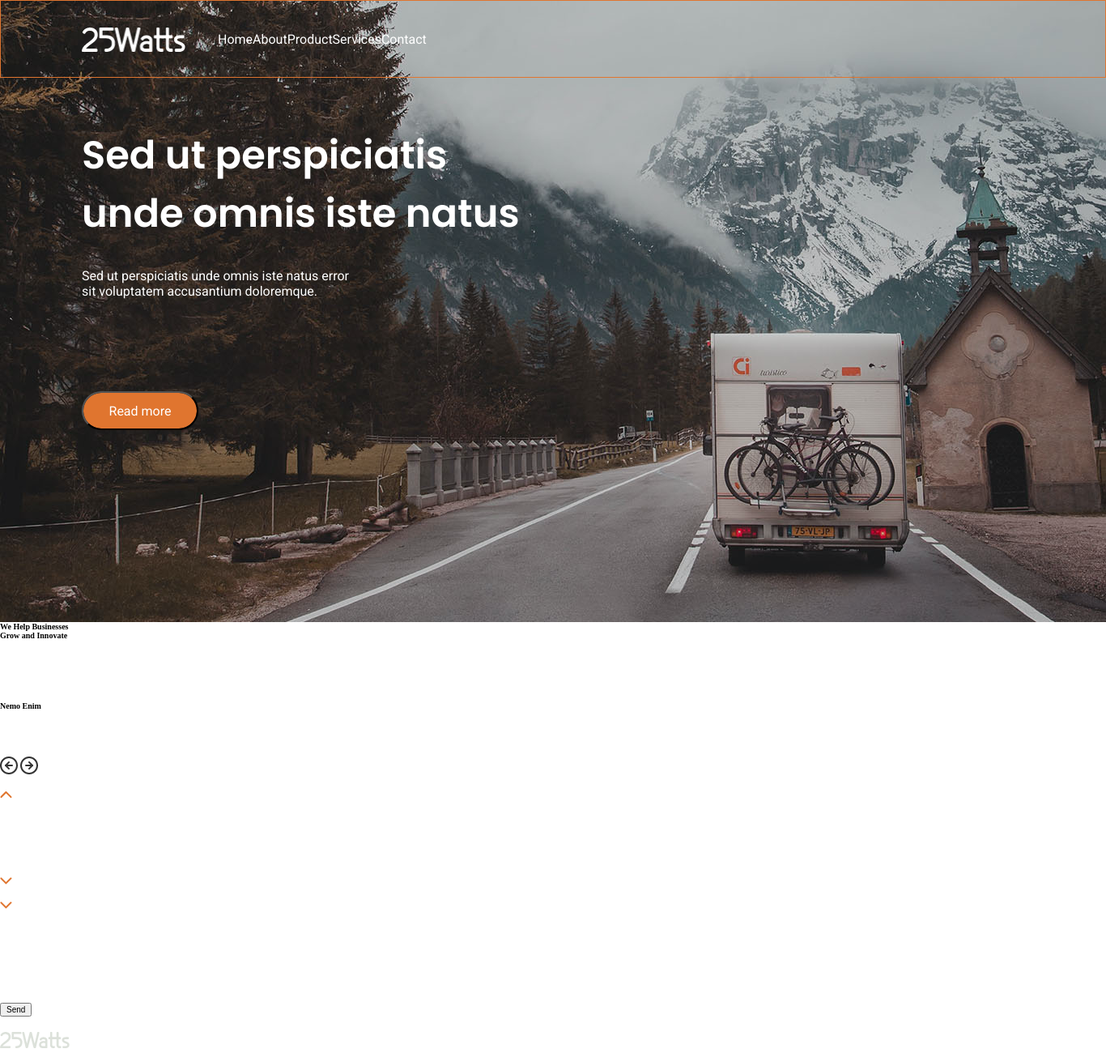
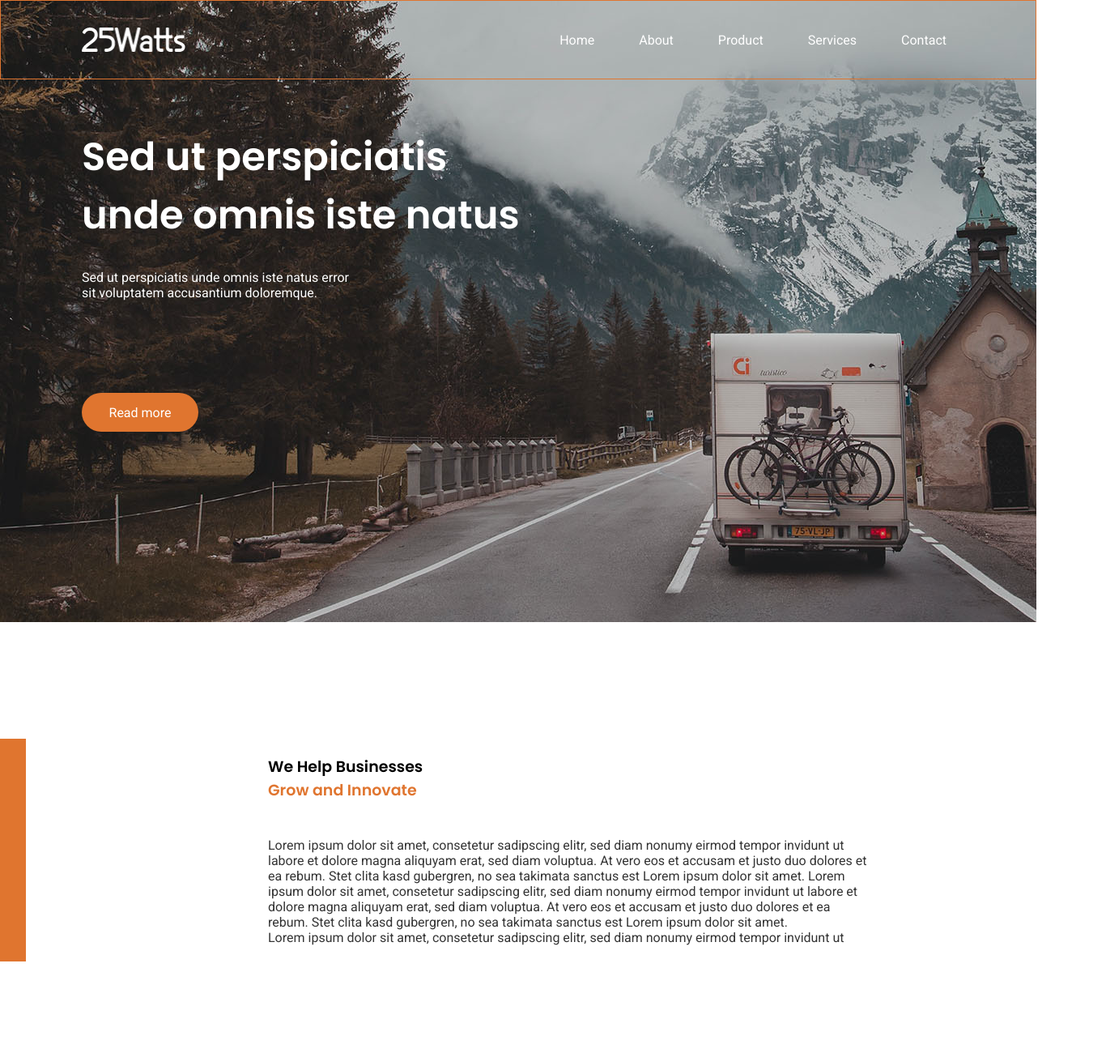
Before and after one commit to Hennry83/HernanFerreyra_25watss, a plain HTML site: page index.html in a window 1280 px wide. Shown: the top 1300 px of the page at 81% size, 1366 px wide, since content can reach past the window. Drawn offline with Linux system fonts and the light colour scheme.

Commit message:
avance 28/6/21

```diff
--- a/assets/css/_default.scss
+++ b/assets/css/_default.scss
@@ -1,13 +1,13 @@
-html{
-    margin:0;
-    box-sizing: border-box;
+html,
+body {
+    margin: 0px;
+    padding: 0px;
     font-size: 62.5%;
+    width: 100%;
 }
 
-*,
-*::after,
-*::before{
-   margin: inherit;
-  box-sizing: inherit;
-  font-size: inherit;
- }
+* {
+    box-sizing: border-box;
+    margin: 0px;
+    padding: 0px;
+}
--- a/assets/css/_header.scss
+++ b/assets/css/_header.scss
@@ -1,47 +1,62 @@
 #header {
     background-image: url("../images/slider-1.png");
-    /*  background: transparent url("../images/slider-1.png") 0% 0% no-repeat padding-box; */
-    width: 1366px;
     height: 768px;
+    width: 100%;
+    clear: both;
+    content: "";
+    display: table;
 }
 
-.header__section {
+.header__div {
+    display: flex;
+    width: 100%;
+    height: auto;
     border: 1px solid $color-brand;
-    width: 1366px;
-    height: 96px;
-    display: flex;
+    margin: 0 auto;
+    justify-content: space-between;
+    align-items: center;
+    padding-bottom: 33px;
 }
 
-.header__section__img {
+.header__img {
     width: 128px;
     height: 30px;
     margin-left: 100px;
     margin-top: 33px;
 }
 
-nav{
-     float: right;
-     align-self:center;
+header nav {
+    /* float: right; */
+    margin-right: 110px;
 }
 
+/* ul{
+    display: flex;
+} */
 
-ul li {
-    list-style: none;
-    float: left;
-    flex-direction: row-reverse;
+nav {
+
+    ul{
+        display: flex;
+      }
+
+    li{
+        list-style: none;
+        margin-left: 55px;
+        margin-top: 33px;
+      }
+
+    a{
+        text-decoration: none;
+        font-size: 1.6rem;
+        color: $color-primary;
+        font-family: $font-secondary;
+    }
 }
-
-a {
-    text-decoration: none;
-    font-size: 1.6rem;
-    color: $color-ft-primary;
-    font-family: $font-secondary;
-}
-
 
 .header__textprimary {
     font-size: 4.8rem;
-    color: $color-ft-primary;
+    color: $color-primary;
     font-family: $font-brand;
     margin-top: 60px;
     margin-left: 101px;
@@ -49,17 +64,14 @@ a {
     height: 115px;
 }
 
-p{
-  color: $color-ft-primary;
-  font-size: 1.6rem;
-  font-family: $font-secondary;
-}
-
 .header__textsecondary {
     margin-top: 60px;
     margin-left: 101px;
     width: 343px;
     height: 42px;
+    color: $color-primary;
+    font-size: 1.6rem;
+    font-family: $font-secondary;
 }
 
 .header__buton {
--- a/assets/css/_main.scss
+++ b/assets/css/_main.scss
@@ -0,0 +1,29 @@
+#about {
+    background: $color-primary;
+    border-left: 32px solid $color-brand;
+    margin: 144px 0px;
+}
+
+#about h2{
+ font-family: $font-brand;
+ font-size: 1.9rem;
+ padding-left: 299px;
+ padding-top: 20px;
+    b{
+        color: $color-brand;
+    }
+}
+
+.section__textsecondary {
+    margin-top: 44px;
+    padding-left: 299px;
+    width: 90%;
+    height: auto;
+    padding-bottom: 20px;
+}
+
+main p {
+    color: $color-secondary;
+    font-size: 1.6rem;
+    font-family: $font-secondary;
+}
--- a/assets/css/_mixins.scss
+++ b/assets/css/_mixins.scss
@@ -6,4 +6,5 @@
  border-radius: 25px;
  font-family: 'Roboto';
  font-size: 1.6rem;
+ border: none;
 }
--- a/assets/css/_variables.scss
+++ b/assets/css/_variables.scss
@@ -1,8 +1,7 @@
 $color-brand: #E0752F;
-$color-ft-primary:#FFFFFF;
-$color-ft-secondary: #343434;
+$color-primary: #FFFFFF;
+$color-secondary:  #343434;
 $font-brand: 'Poppins', sans-serif;
 $font-secondary: 'Roboto';
-$bg-primary:#FFFFFF;
 $bg-secondary:#F2F4F1;
 $bg-terciary: #DCE1DA;
--- a/assets/css/styles.scss
+++ b/assets/css/styles.scss
@@ -2,8 +2,5 @@
 @import 'variables';
 @import 'default';
 @import 'header';
-
-
- /* MAIN */
-
- /* FOOTER */
+@import 'main';
+@import 'footer';
--- a/index.html
+++ b/index.html
@@ -19,9 +19,10 @@
 </head>
 
 <body>
-    <header id="header">
-        <section class="header__section">
-          <img class="header__section__img" src="./assets/images/top-logo.png" alt="logo 25 watts">
+    <header>
+        <section id="header">
+            <div class="header__div">
+                <img class="header__img" src="./assets/images/top-logo.png" alt="logo 25 watts">
                 <nav>
                     <ul>
                         <li><a href=#header>Home</a> </li>
@@ -31,8 +32,7 @@
                         <li><a href="">Contact</a></li>
                     </ul>
                 </nav>
-        </section>
-
+            </div>
             <h1 class="header__textprimary">Sed ut perspiciatis <br>
                 unde omnis iste natus</h1>
 
@@ -42,24 +42,35 @@
             </p>
 
             <button class="header__buton">Read more</button>
-
+        </section>
     </header>
 
     <main>
         <section id="about">
-            <div>
-                <h2> We Help Businesses <br>
-                    Grow and Innovate
+
+            <h2> We Help Businesses <br><b>Grow and
+                    Innovate</b>
             </h2>
-                <p>
-                    Lorem ipsum dolor sit amet, consetetur sadipscing elitr, sed diam nonumy eirmod tempor invidunt ut
-                    labore et dolore magna aliquyam erat, sed diam voluptua. At vero eos et accusam et justo duo dolores
-                    et ea rebum. Sta rebum. Stet clita kasd gubergren, no sea takimata sanctus est Lorem ipsum dolor sit
-                    amet.
-                    Lorem ipsum dolor sit amet, consetetur sadipscing elitr, sed diam nonumy eirmod tempor invidunt ut
+
+            <p class="section__textsecondary">
+                Lorem ipsum dolor sit amet, consetetur sadipscing elitr, sed diam nonumy eirmod tempor invidunt
+                ut
+                <br>
+                labore et dolore magna aliquyam erat, sed diam voluptua. At vero eos et accusam et justo duo
+                dolores
+                et <br>
+                ea rebum. Stet clita kasd gubergren, no sea takimata sanctus est Lorem ipsum dolor sit amet.
+                Lorem
+                <br> ipsum
+                dolor sit amet, consetetur sadipscing elitr, sed diam nonumy eirmod tempor invidunt ut labore et
+                <br> dolore
+                magna aliquyam erat, sed diam voluptua. At vero eos et accusam et justo duo dolores et ea <br>
+                rebum. Stet
+                clita kasd gubergren, no sea takimata sanctus est Lorem ipsum dolor sit amet. <br> Lorem ipsum
+                dolor
+                sit
+                amet, consetetur sadipscing elitr, sed diam nonumy eirmod tempor invidunt ut
             </p>
-            </div>
-
         </section>
 
         <section>
```
Also changed, not shown: assets/css/Styles.css, 1 other file. Lines whose indentation alone changed are shown as unchanged.
